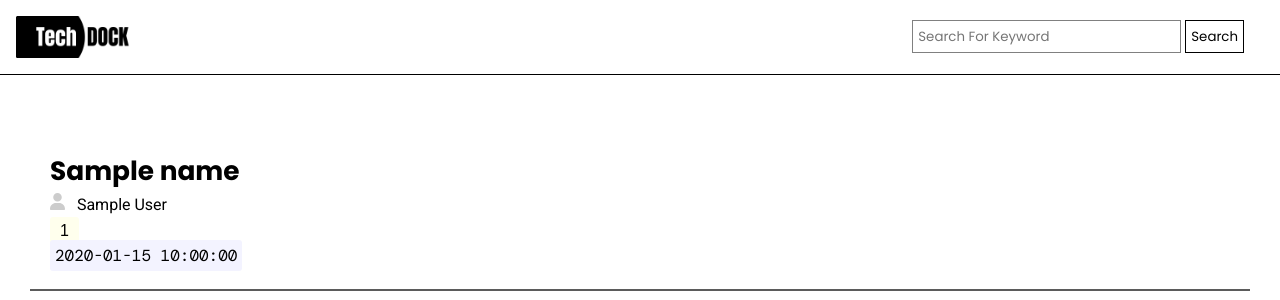
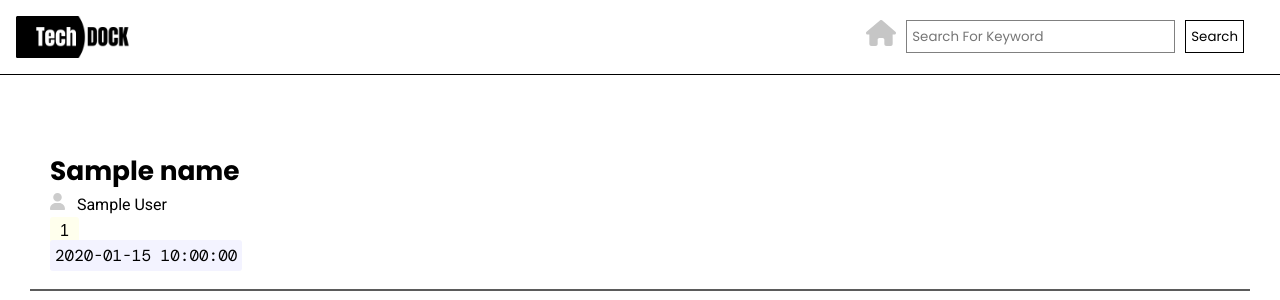
Before and after one commit to YuheshPandian/TechDock, a Flask app: template templates/index.html in a window 1280 px wide. Shown: the top 300 px of the page. Run offline with Flask 3, Linux system fonts and the light colour scheme; the template is opened without the code that fills it: most values are stand-ins (such as "Sample title", 1, 10 or a date in 2020); some web fonts are replaced.

Commit message:
made responsive changes to site and also included meta tags for SEO

```diff
--- a/static/css/style.css
+++ b/static/css/style.css
@@ -38,8 +38,15 @@ main {
 
 header nav form{
     margin-inline: 20px;
+    display: flex;
+    align-items: center;
+    gap:10px;
 }
 
+header nav form .home-link {
+    opacity:50%;
+    width:30px;
+}
 
 main article .author-icon {
     width:15px;
@@ -156,6 +163,7 @@ header nav .search-button:hover {
     header nav{
         flex-direction: column;
         background:rgb(0, 0, 0);
+        position: relative;
     }
 
     header nav .logo {
@@ -180,6 +188,15 @@ header nav .search-button:hover {
     main article .author-icon {
         width:30px;
     }
+
+    header nav form .home-link{
+        position: absolute;
+        left:20px;
+        top:35px;
+        opacity: 100%;
+        width:38px;
+    }
+
 }
 
 
@@ -202,4 +219,7 @@ header nav .search-button:hover {
     main article .date {
         font-size: 8px;
     }
+    header nav form .home-link {
+        display:none;
+    }
 }
--- a/templates/base.html
+++ b/templates/base.html
@@ -2,9 +2,13 @@
 <html lang="en">
 <head>
     <meta charset="UTF-8">
+    <meta name="viewport" content="width=device-width, initial-scale=1.0">
     <title>TechDOCK</title><link rel="stylesheet" href="{{ url_for('static', filename='style.css') }}">
     <link rel="stylesheet" href="{{  url_for('static',filename='css/style.css') }}">
     <link rel="icon" href="../static/img/favicon.ico" type="image/x-icon">
+    <meta name="description" content="A blog aggregator that brings all tech-related blogs under your cursor. Made for programmers by a programmer">
+    <meta name="author" content="Yuhesh Pandian">
+    <meta name="keywords" content="RSS feed, content aggregator, flask, TechDOCK, python, yuhesh pandian,blog website, blogs,techdock,blog aggregator ">
 
 </head>
 <body>
@@ -12,6 +16,7 @@
     <nav>
         <img src="{{ url_for('static', filename='img/TechDOCK.png') }}" alt="logo" width="125px" class="logo">
         <form action="{{ url_for('search') }}" method="GET">
+        <a href="/"><img src="{{ url_for('static',filename='img/house-solid.svg') }}" class="home-link" alt="home-link" width="38px"></a>
         <input type="text" name="q" class="search-input" placeholder="Search For Keyword">
         <button type="submit" class="search-button">Search</button>
     </form>
```
Also changed, not shown: static/img/house-solid.svg (added).
